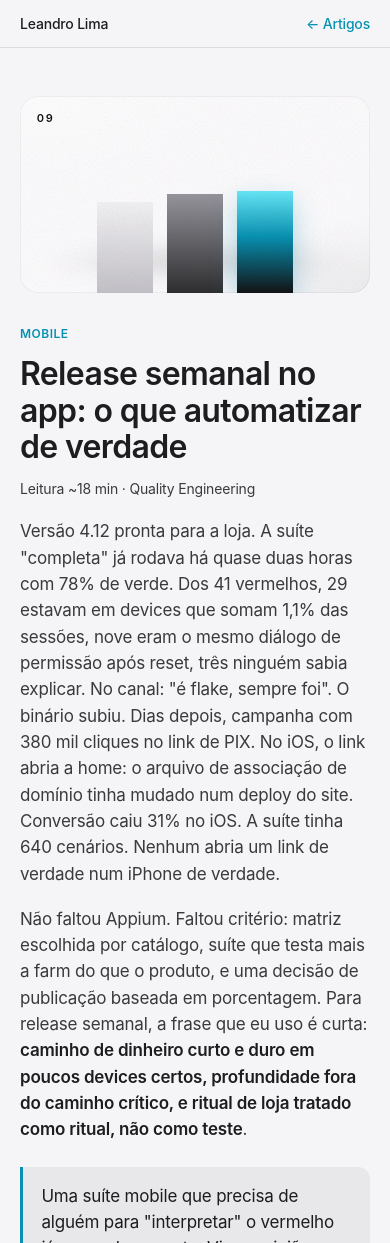
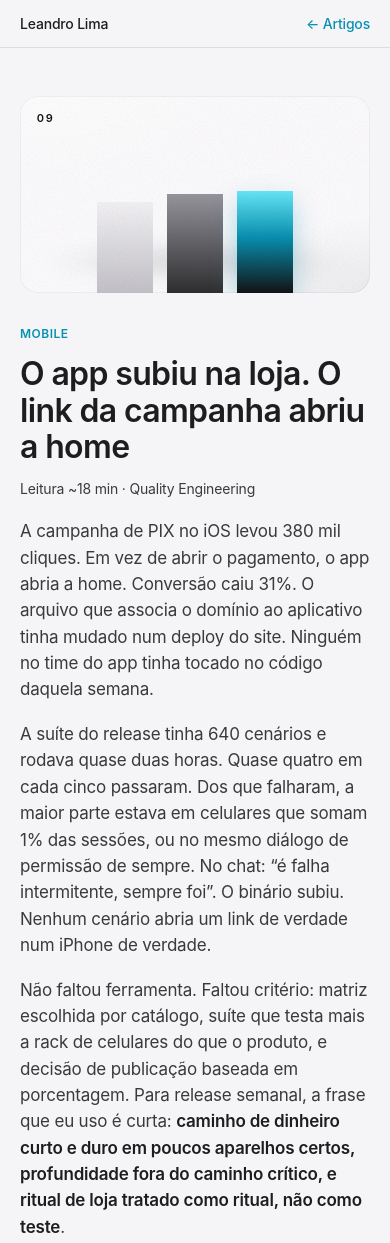
Before and after one commit to Leandrofdx/leandrofdx.github.io, a plain HTML site: page articles/automacao-mobile-release-semanal.html in a window 390 px wide. Shown: the top 1243 px of the page. Drawn offline with Linux system fonts and the light colour scheme.

Commit message:
Retitle mobile article with product opening and campaign deep-link story.
Co-authored-by: Cursor <cursoragent@cursor.com>

```diff
--- a/articles/automacao-mobile-release-semanal.html
+++ b/articles/automacao-mobile-release-semanal.html
@@ -3,8 +3,8 @@
 <head>
   <meta charset="utf-8" />
   <meta name="viewport" content="width=device-width, initial-scale=1" />
-  <title>Release semanal no app: o que automatizar de verdade — Leandro Lima</title>
-  <meta name="description" content="Automação mobile para release semanal com visão de risco: matriz de devices por telemetria (Tier A/B/C com política de saída), smoke versus profunda, taxonomia de flake mobile, farm versus nuvem com conta de custo, loja e pagamento fora do Appium e go/no-go que não é porcentagem de verde." />
+  <title>O app subiu na loja. O link da campanha abriu a home — Leandro Lima</title>
+  <meta name="description" content="Automação mobile para release semanal com visão de risco: matriz de devices por telemetria, smoke versus profunda, falha intermitente no celular, farm versus nuvem, deep link e go/no-go que não é porcentagem de cenários passando." />
   <link rel="icon" href="../favicon.svg" type="image/svg+xml" />
   <link rel="stylesheet" href="article.css" />
   <link rel="stylesheet" href="../covers.css?v=16" />
@@ -22,11 +22,12 @@
       <span class="cover__c"></span>
     </div>
     <span class="article__tag">Mobile</span>
-    <h1>Release semanal no app: o que automatizar de verdade</h1>
+    <h1>O app subiu na loja. O link da campanha abriu a home</h1>
     <p class="article__meta">Leitura ~18 min · Quality Engineering</p>
 
-    <p>Versão 4.12 pronta para a loja. A suíte "completa" já rodava há quase duas horas com 78% de verde. Dos 41 vermelhos, 29 estavam em devices que somam 1,1% das sessões, nove eram o mesmo diálogo de permissão após reset, três ninguém sabia explicar. No canal: "é flake, sempre foi". O binário subiu. Dias depois, campanha com 380 mil cliques no link de PIX. No iOS, o link abria a home: o arquivo de associação de domínio tinha mudado num deploy do site. Conversão caiu 31% no iOS. A suíte tinha 640 cenários. Nenhum abria um link de verdade num iPhone de verdade.</p>
-    <p>Não faltou Appium. Faltou critério: matriz escolhida por catálogo, suíte que testa mais a farm do que o produto, e uma decisão de publicação baseada em porcentagem. Para release semanal, a frase que eu uso é curta: <strong>caminho de dinheiro curto e duro em poucos devices certos, profundidade fora do caminho crítico, e ritual de loja tratado como ritual, não como teste</strong>.</p>
+    <p>A campanha de PIX no iOS levou 380 mil cliques. Em vez de abrir o pagamento, o app abria a home. Conversão caiu 31%. O arquivo que associa o domínio ao aplicativo tinha mudado num deploy do site. Ninguém no time do app tinha tocado no código daquela semana.</p>
+    <p>A suíte do release tinha 640 cenários e rodava quase duas horas. Quase quatro em cada cinco passaram. Dos que falharam, a maior parte estava em celulares que somam 1% das sessões, ou no mesmo diálogo de permissão de sempre. No chat: “é falha intermitente, sempre foi”. O binário subiu. Nenhum cenário abria um link de verdade num iPhone de verdade.</p>
+    <p>Não faltou ferramenta. Faltou critério: matriz escolhida por catálogo, suíte que testa mais a rack de celulares do que o produto, e decisão de publicação baseada em porcentagem. Para release semanal, a frase que eu uso é curta: <strong>caminho de dinheiro curto e duro em poucos aparelhos certos, profundidade fora do caminho crítico, e ritual de loja tratado como ritual, não como teste</strong>.</p>
 
     <div class="callout">
       <p>Uma suíte mobile que precisa de alguém para "interpretar" o vermelho já parou de ser gate. Virou opinião com relatório anexo.</p>
```
Also changed, not shown: index.html (+1 -1 lines).
